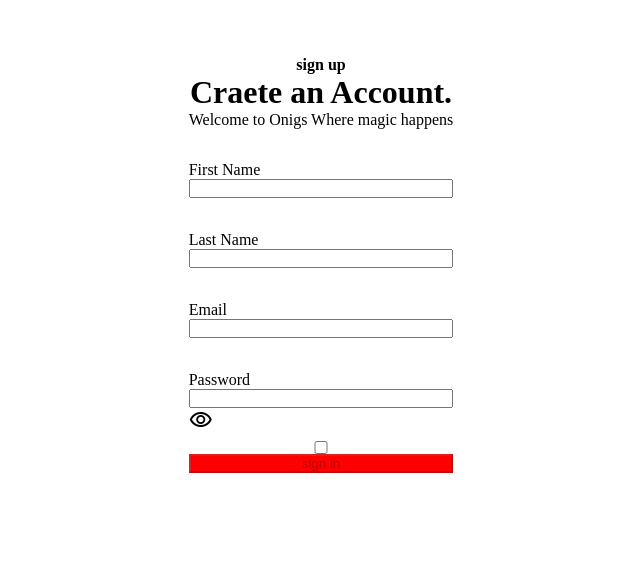
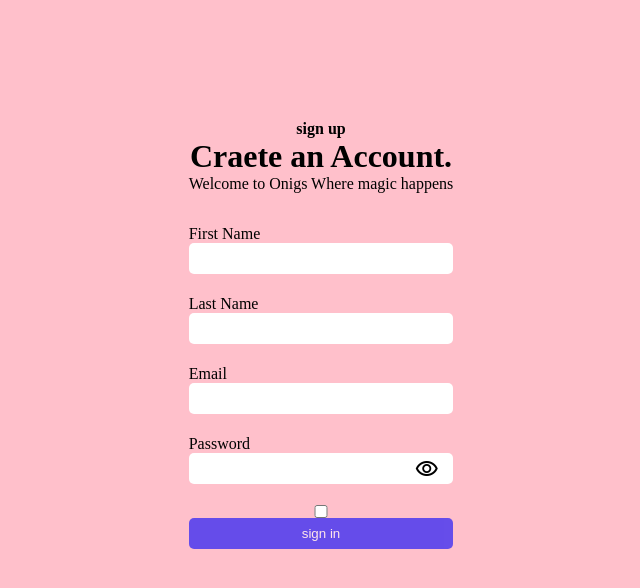
Before and after one commit to Tamarapreye-M/sign-up_form, a React (Vite) app: page / in a window 1280 px wide. Shown: the top 588 px of the page, without its empty margins (319-959 px from the left). Built offline with nearby package versions, Linux system fonts and the light colour scheme.

Commit message:
form structuring

```diff
--- a/src/App.css
+++ b/src/App.css
@@ -6,11 +6,15 @@
 body {
 	height: 100vh;
 }
-
-.main-container {
+#root {
+	background-color: pink;
+	min-height: 100vh;
 	display: flex;
 	justify-content: center;
 	align-items: center;
+}
+
+.main-container {
 	height: 70vh;
 }
 .card {
@@ -24,26 +28,48 @@ form {
 	grid-template-columns: 1fr;
 	grid-template-rows: repeat(4, 70px);
 }
+
 form input {
 	width: 100%;
 	outline: none;
+	padding: 0.5rem 0 0.5rem 0.5rem;
+	border: none;
+	border-radius: 5px;
 }
 .error-state {
 	color: red;
 	border-color: red;
 }
 /* this is to ensure maximum characters text doesnt show unless input is in focus */
+input:focus + .bar {
+	display: block;
+}
 .bar {
 	display: none;
 }
-
-input:focus + .bar {
-	display: block;
-}
-
-.disabled {
-	background: red;
+button {
+	color: #fff;
+	padding: 0.5rem 0rem;
+	border: none;
+	border-radius: 5px;
+	background: blue;
 }
 .able {
-	background: blue;
+	color: #fff;
+	padding: 0.5rem 0rem;
+	border: none;
+	border-radius: 5px;
 }
+.disabled {
+	opacity: 0.6;
+}
+.input-div {
+	position: relative;
+}
+.material-symbols-outlined {
+	cursor: pointer;
+	position: absolute;
+	top: 50%;
+	right: 5%;
+	transform: translate(-5%, -50%);
+}
```
